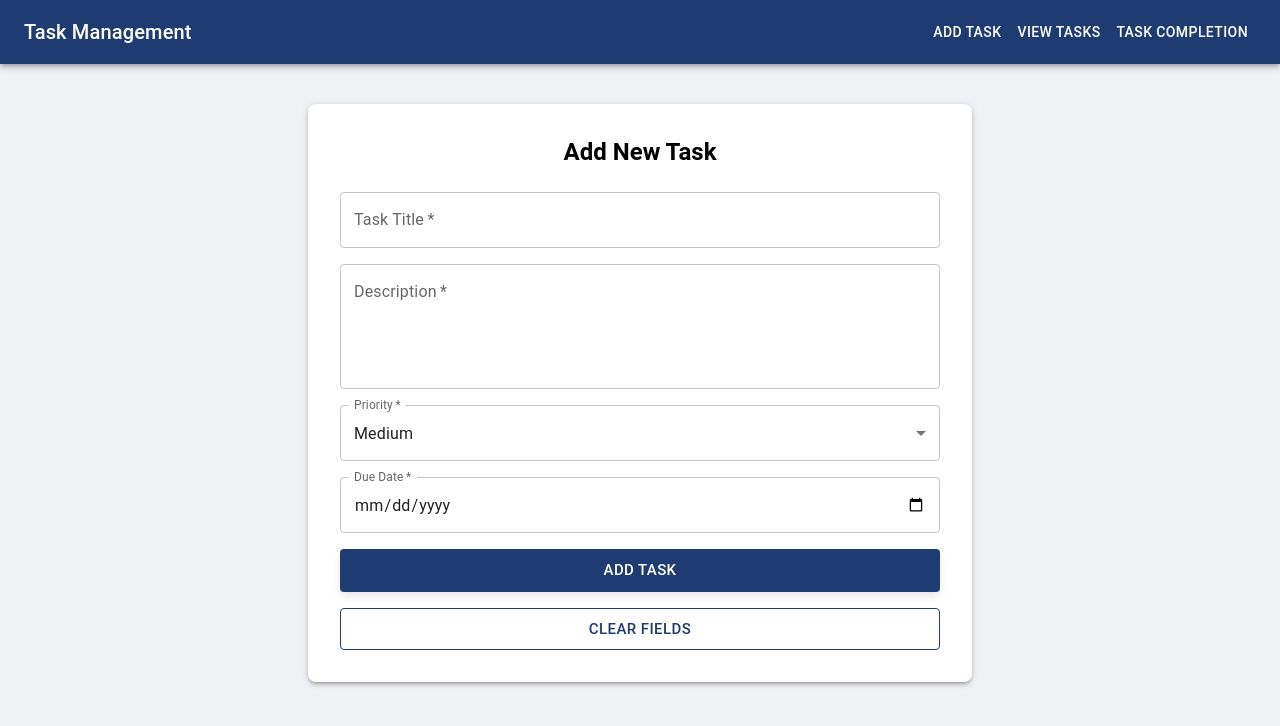
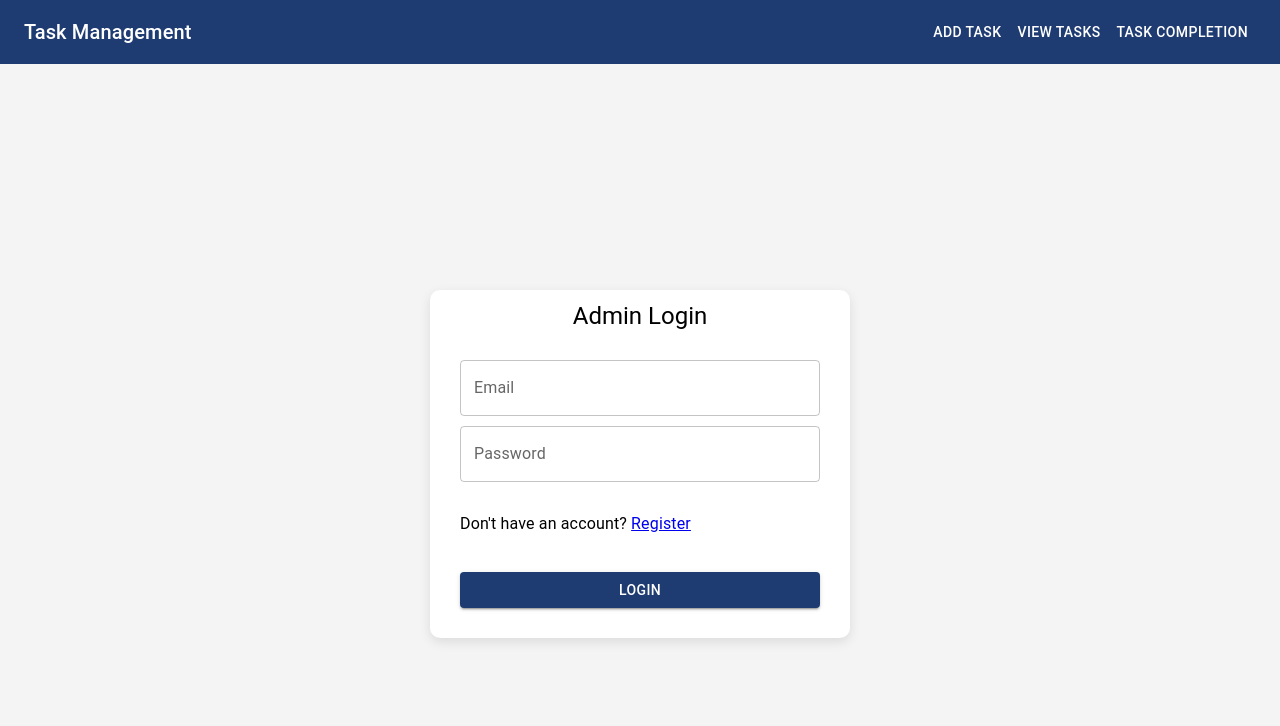
Before and after one commit to Basit-Perampalli/TaskManagementApp, a React (Vite) app in the folder frontend/: page /login in a window 1280 px wide. Before the commit this address led to /add-task. Shown: the top 726 px of the page. Built offline with nearby package versions, Linux system fonts and the light colour scheme.

Commit message:
Added routes to Login and Regitration

```diff
--- a/frontend/src/App.jsx
+++ b/frontend/src/App.jsx
@@ -1,4 +1,3 @@
-
 import React, { useState } from 'react';
 import { BrowserRouter as Router, Routes, Route, Navigate } from 'react-router-dom';
 import TaskForm from './components/TaskForm';
@@ -8,18 +7,18 @@
 import { ToastContainer } from 'react-toastify';
 import 'react-toastify/dist/ReactToastify.css';
 import './index.css';
-import TaskProgress from './pages/TaskProgress'; // Import TaskProgress component
+import TaskProgress from './pages/TaskProgress';
+import AdminRegi from './pages/Registration';
+import Login from './pages/Login';
 
 const App = () => {
     const [tasks, setTasks] = useState([]);
     const [selectedTask, setSelectedTask] = useState(null);
     const [isEditing, setIsEditing] = useState(false);
 
-
     const handleAddTask = (task) => {
         setTasks([...tasks, { ...task, id: Date.now(), completed: false }]);
     };
-
 
     const handleEditTask = (updatedTask) => {
         setTasks(tasks.map((task) => (task.id === updatedTask.id ? updatedTask : task)));
@@ -27,11 +26,9 @@
         setSelectedTask(null);
     };
 
-
     const handleDeleteTask = (taskId) => {
         setTasks(tasks.filter((task) => task.id !== taskId));
     };
-
 
     const handleToggleComplete = (taskId) => {
         setTasks(tasks.map((task) => (task.id === taskId ? { ...task, completed: !task.completed } : task)));
@@ -72,13 +69,13 @@
                                 />
                             }
                         />
-
                         <Route
                             path="/task-progress"
                             element={<TaskProgress totalTasks={tasks.length} completedTasks={tasks.filter(task => task.completed).length} />}
                         />
-
-                        <Route path="*" element={<Navigate to="/add-task" />} />
+                        <Route path="/register" element={<AdminRegi />} />
+                        <Route path="/login" element={<Login />} />
+                        <Route path="*" element={<Navigate to="/login" />} />
                     </Routes>
                 </motion.div>
                 <ToastContainer />
```
